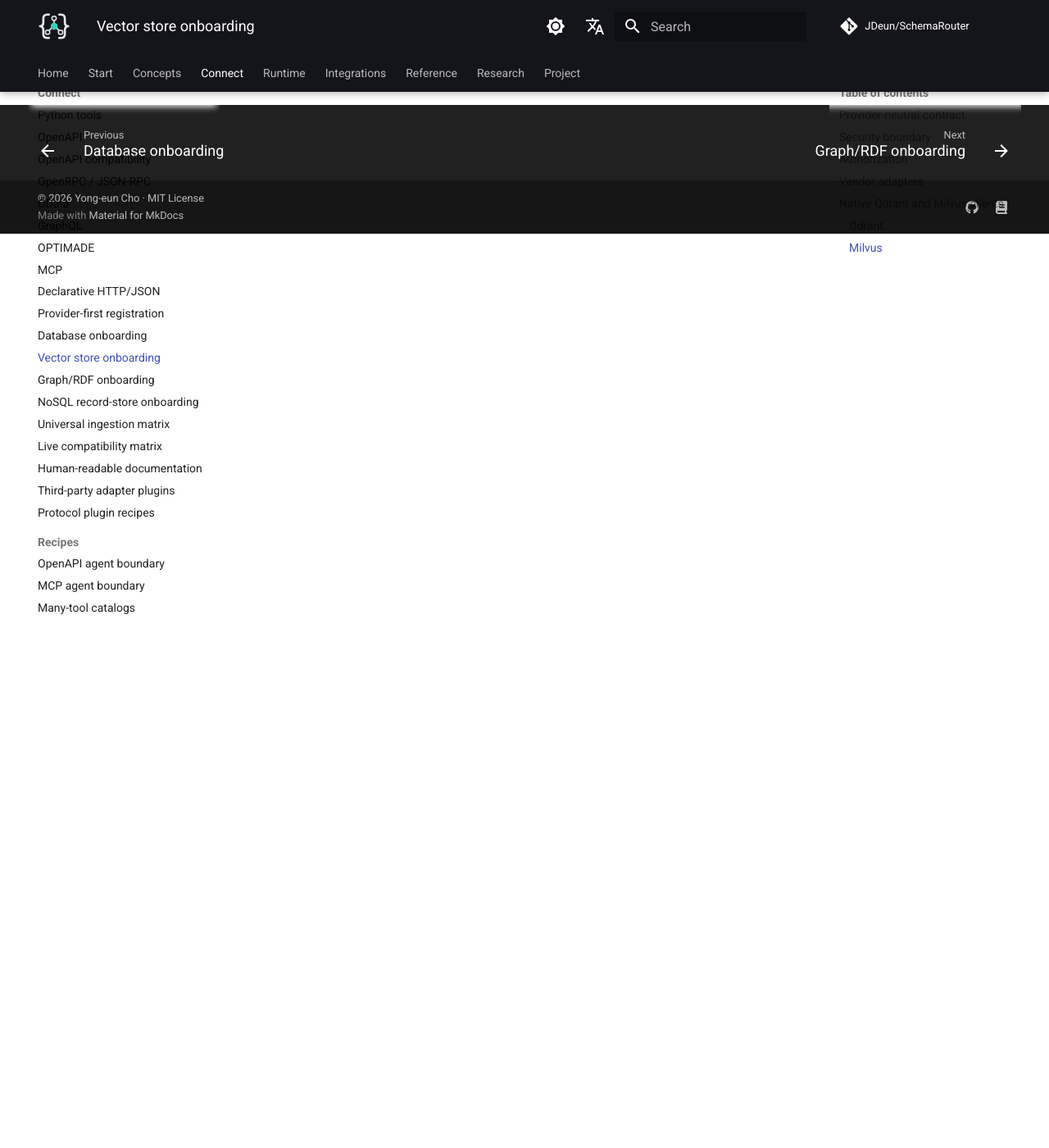
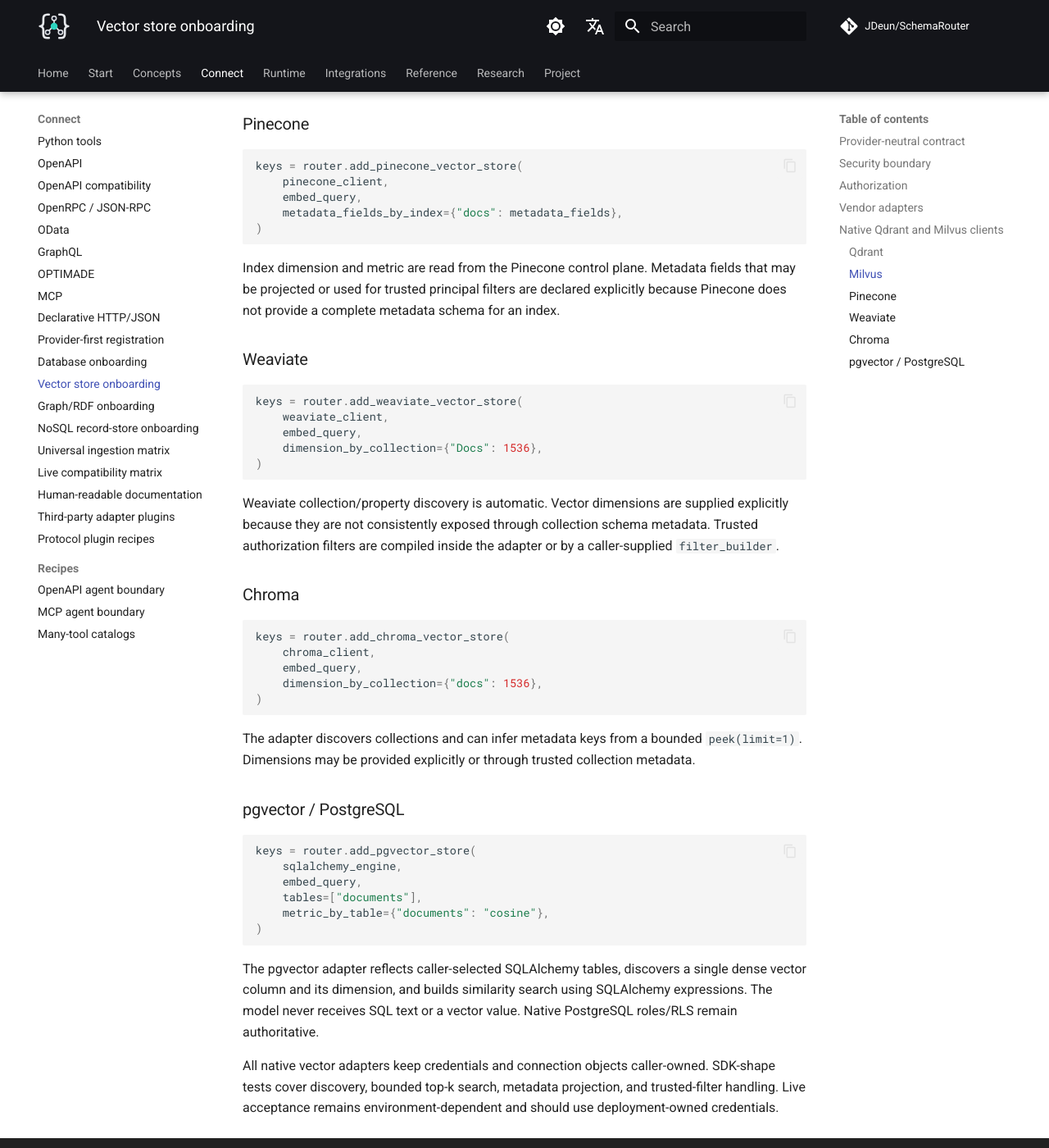
Before and after one commit to JDeun/SchemaRouter, an MkDocs documentation site: the page built from docs/guides/vector-store-onboarding.md, in a window 1280 px wide and 1400 px high, scrolled down 3221 px. Shown: the whole window at 82% size. Built offline with MkDocs 1.6.1 and Material for MkDocs 9.7.7, drawn with Linux system fonts in a browser that asks for light colours; comment, search, counter and statistics services are not loaded.

Commit message:
docs: document extended native vector adapters

````diff
--- a/docs/guides/vector-store-onboarding.md
+++ b/docs/guides/vector-store-onboarding.md
@@ -135,3 +135,65 @@
 These adapters are SDK-shape tested with caller-owned fake clients. They do not make vendor
 credentials part of SchemaRouter state and do not imply that every deployment topology has been
 live-tested.
+
+
+
+### Pinecone
+
+```python
+keys = router.add_pinecone_vector_store(
+    pinecone_client,
+    embed_query,
+    metadata_fields_by_index={"docs": metadata_fields},
+)
+```
+
+Index dimension and metric are read from the Pinecone control plane. Metadata fields that may be
+projected or used for trusted principal filters are declared explicitly because Pinecone does not
+provide a complete metadata schema for an index.
+
+### Weaviate
+
+```python
+keys = router.add_weaviate_vector_store(
+    weaviate_client,
+    embed_query,
+    dimension_by_collection={"Docs": 1536},
+)
+```
+
+Weaviate collection/property discovery is automatic. Vector dimensions are supplied explicitly
+because they are not consistently exposed through collection schema metadata. Trusted authorization
+filters are compiled inside the adapter or by a caller-supplied `filter_builder`.
+
+### Chroma
+
+```python
+keys = router.add_chroma_vector_store(
+    chroma_client,
+    embed_query,
+    dimension_by_collection={"docs": 1536},
+)
+```
+
+The adapter discovers collections and can infer metadata keys from a bounded `peek(limit=1)`.
+Dimensions may be provided explicitly or through trusted collection metadata.
+
+### pgvector / PostgreSQL
+
+```python
+keys = router.add_pgvector_store(
+    sqlalchemy_engine,
+    embed_query,
+    tables=["documents"],
+    metric_by_table={"documents": "cosine"},
+)
+```
+
+The pgvector adapter reflects caller-selected SQLAlchemy tables, discovers a single dense vector
+column and its dimension, and builds similarity search using SQLAlchemy expressions. The model never
+receives SQL text or a vector value. Native PostgreSQL roles/RLS remain authoritative.
+
+All native vector adapters keep credentials and connection objects caller-owned. SDK-shape tests
+cover discovery, bounded top-k search, metadata projection, and trusted-filter handling. Live
+acceptance remains environment-dependent and should use deployment-owned credentials.
````
